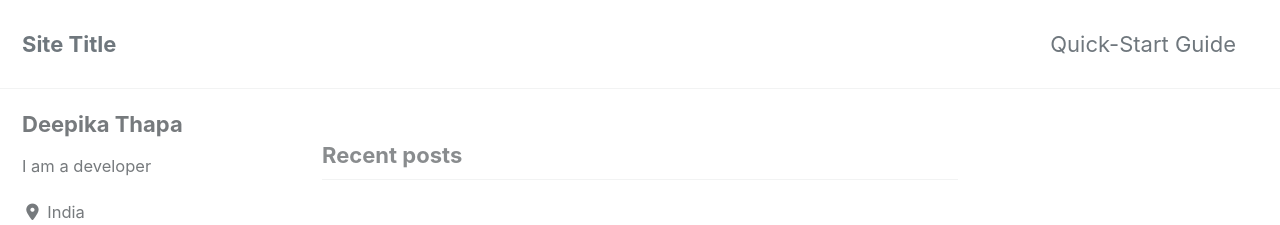
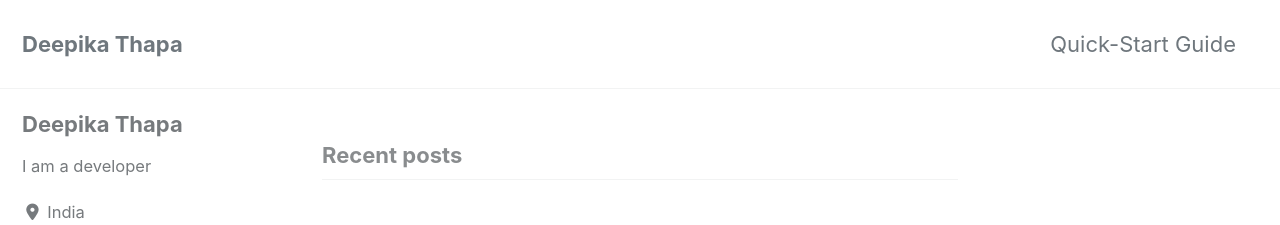
Before and after one commit to DeepikaThapa/DeepikaThapa.github.io, a Jekyll site: the page built from index.html, in a window 1280 px wide and 900 px high. Shown: the top 225 px of the window. Built offline with Jekyll 4.4.1, drawn with Linux system fonts in a browser that asks for light colours; cached includes are drawn as plain includes; nearby versions of some CDN libraries; the list of posts is cut into pages by our own code.

Commit message:
update site title

```diff
--- a/_config.yml
+++ b/_config.yml
@@ -16,7 +16,7 @@ minimal_mistakes_skin    : "default" # "air", "aqua", "contrast", "dark", "dirt"
 
 # Site Settings
 locale                   : "en-US"
-title                    : "Site Title"
+title                    : "Deepika Thapa"
 title_separator          : "-"
 subtitle                 : # site tagline that appears below site title in masthead
 name                     : "Deepika Thapa"
```
